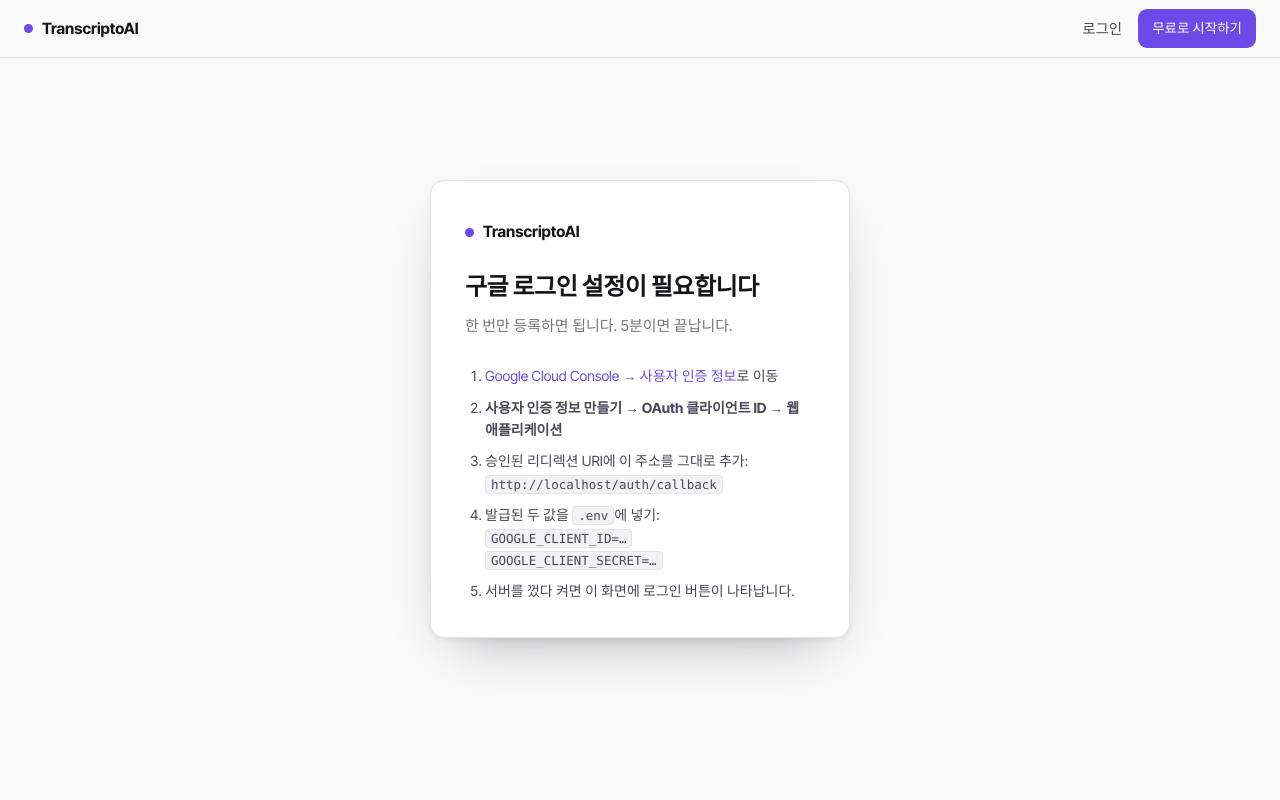
After one commit to S2chloeS2/transcripto-ai, a Flask app: page /login in a window 1280 px wide. The commit adds this page. Run offline with Flask 3, Linux system fonts and the light colour scheme.

Commit message:
Google sign-in and per-user ownership of notes
Until now anyone could open or delete any note by changing the number in the
URL. Required before charging for anything.

- Google OAuth sign-in; no passwords stored.
- Every note has an owner; someone else's returns 404 (not 403) so its
  existence is not revealed.
- All eight API handlers check sign-in and ownership.
- Notes created before accounts existed are adopted by the first sign-in.
- Local-only dev login for use before Google is configured; disabled in
  production.
- Usage aggregation helper for later plan limits.

Verified: a second user's valid cookie gets 404 on read and delete.

```diff
--- a/app.py
+++ b/app.py
@@ -22,17 +22,35 @@
 load_dotenv()
 
 import ai
+import auth
 import db
 import engines
 import media
 
 app = Flask(__name__, static_url_path="/static")
 
+# Signs the session cookie. A fixed value in .env keeps people logged in across
+# restarts; without one we generate a throwaway and everyone is signed out.
+app.secret_key = os.getenv("SECRET_KEY") or os.urandom(32)
+app.config.update(
+    SESSION_COOKIE_HTTPONLY=True,
+    SESSION_COOKIE_SAMESITE="Lax",
+    SESSION_COOKIE_SECURE=os.getenv("FLASK_ENV") == "production",
+    PERMANENT_SESSION_LIFETIME=60 * 60 * 24 * 30,
+)
+
 # Reject oversized bodies before Werkzeug reads them into memory or onto disk.
 # Long recordings arrive as uploads, so this is generous — but not unbounded.
 app.config["MAX_CONTENT_LENGTH"] = int(os.getenv("MAX_UPLOAD_MB", "500")) * 1024 * 1024
 
 db.init()
+auth.init_app(app)
+
+
+@app.context_processor
+def inject_user():
+    """Every template can show who is signed in."""
+    return {"current_user": auth.current_user()}
 
 # Progress for link imports, keyed by session id. In-process is fine: a failed
 # import is cheap to retry, and the transcript itself is already in SQLite.
@@ -54,6 +72,18 @@
     return jsonify({"error": message}), code
 
 
+def owned(session_id):
+    """The session, but only if it belongs to whoever is asking.
+
+    Returns None for someone else's session as well as for one that does not
+    exist, so a stranger cannot tell the two apart.
+    """
+    user = auth.current_user()
+    if not user:
+        return None
+    return db.get_session(session_id, user_id=user["id"])
+
+
 def _keywords_of(session):
     try:
         return json.loads(session.get("keywords") or "[]")
@@ -69,13 +99,15 @@
 
 
 @app.route("/new")
+@auth.login_required
 def new_session():
     return render_template("new.html")
 
 
 @app.route("/session/<int:session_id>")
+@auth.login_required
 def session_view(session_id):
-    session = db.get_session(session_id)
+    session = db.get_session(session_id, user_id=auth.current_user()["id"])
     if not session:
         return render_template("missing.html", session_id=session_id), 404
     speakers = db.speaker_stats(session_id)
@@ -93,13 +125,17 @@
 
 
 @app.route("/review")
+@auth.login_required
 def review():
-    return render_template("review.html", sessions=db.list_sessions())
+    return render_template(
+        "review.html", sessions=db.list_sessions(auth.current_user()["id"])
+    )
 
 
 # ------------------------------------------------------------------ sessions
 
 @app.route("/api/sessions", methods=["POST"])
+@auth.login_required
 def api_create_session():
     body = request.get_json(silent=True) or {}
     source = body.get("source", "mic")
@@ -108,13 +144,16 @@
 
     kind = body.get("kind", "lecture")
     title = (body.get("title") or "").strip() or ("Meeting" if kind == "meeting" else "Lecture")
-    session_id = db.create_session(title=title, kind=kind, source=source)
+    session_id = db.create_session(
+        title=title, kind=kind, source=source, user_id=auth.current_user()["id"]
+    )
     return jsonify({"id": session_id, "url": url_for("session_view", session_id=session_id)})
 
 
 @app.route("/api/sessions/<int:session_id>", methods=["PATCH", "DELETE"])
+@auth.login_required
 def api_modify_session(session_id):
-    if not db.get_session(session_id):
+    if not owned(session_id):
         return fail("No such session.", 404)
 
     if request.method == "DELETE":
@@ -132,9 +171,10 @@
 # ------------------------------------------------------------- transcription
 
 @app.route("/api/sessions/<int:session_id>/transcribe", methods=["POST"])
+@auth.login_required
 def api_transcribe(session_id):
     """Accept one audio clip from the browser and return its text."""
-    if not db.get_session(session_id):
+    if not owned(session_id):
         return fail("No such session.", 404)
 
     clip = request.files.get("file")
@@ -177,6 +217,7 @@
 # --------------------------------------------------------------- link import
 
 @app.route("/api/import", methods=["POST"])
+@auth.login_required
 def api_import():
     """Start fetching a URL in the background; returns a session to watch."""
     body = request.get_json(silent=True) or {}
@@ -207,6 +248,7 @@
 
 
 @app.route("/api/import/file", methods=["POST"])
+@auth.login_required
 def api_import_file():
     """Accept a recording — a Zoom/Teams local recording, a voice memo, anything
     ffmpeg can decode — and run it through the same pipeline as a link."""
@@ -297,13 +339,15 @@
 
 
 @app.route("/api/sessions/<int:session_id>/progress")
+@auth.login_required
 def api_progress(session_id):
+    # Ownership first: progress leaks a session's title and state otherwise.
+    session = owned(session_id)
+    if not session:
+        return fail("기록을 찾을 수 없습니다.", 404)
     job = get_job(session_id)
     if job:
         return jsonify(job)
-    session = db.get_session(session_id)
-    if not session:
-        return fail("No such session.", 404)
     return jsonify({"state": "done" if session.get("summary") else "idle"})
 
 
@@ -326,8 +370,9 @@
 
 
 @app.route("/api/sessions/<int:session_id>/summary", methods=["POST"])
+@auth.login_required
 def api_summary(session_id):
-    if not db.get_session(session_id):
+    if not owned(session_id):
         return fail("No such session.", 404)
     try:
         _build_summary(session_id)
@@ -346,10 +391,13 @@
 
 
 @app.route("/api/sessions/<int:session_id>/keyword")
+@auth.login_required
 def api_keyword(session_id):
+    if not owned(session_id):
+        return fail("기록을 찾을 수 없습니다.", 404)
     keyword = (request.args.get("q") or "").strip()
     if not keyword:
-        return fail("No keyword given.")
+        return fail("키워드를 지정해주세요.")
     transcript = db.get_transcript(session_id)
     if not transcript:
         return fail("There is nothing transcribed in this session yet.")
@@ -366,8 +414,9 @@
 # ---------------------------------------------------------------------- chat
 
 @app.route("/api/sessions/<int:session_id>/chat", methods=["POST"])
+@auth.login_required
 def api_chat(session_id):
-    if not db.get_session(session_id):
+    if not owned(session_id):
         return fail("No such session.", 404)
 
     question = ((request.get_json(silent=True) or {}).get("message") or "").strip()
@@ -387,9 +436,10 @@
 
 
 @app.route("/api/sessions/<int:session_id>/speakers", methods=["GET", "PATCH"])
+@auth.login_required
 def api_speakers(session_id):
     """Read talk-time per speaker, or rename one."""
-    if not db.get_session(session_id):
+    if not owned(session_id):
         return fail("No such session.", 404)
 
     if request.method == "PATCH":
@@ -405,8 +455,9 @@
 
 
 @app.route("/api/sessions/<int:session_id>/transcript")
+@auth.login_required
 def api_transcript(session_id):
-    if not db.get_session(session_id):
+    if not owned(session_id):
         return fail("No such session.", 404)
     return jsonify({"segments": db.get_segments(session_id)})
 
--- a/requirements.txt
+++ b/requirements.txt
@@ -3,3 +3,5 @@
 python-dotenv
 yt-dlp
 httpx
+Authlib
+requests
--- a/static/css/app.css
+++ b/static/css/app.css
@@ -578,3 +578,54 @@
   font-size: 13.5px; color: var(--ink-mute);
   display: flex; justify-content: space-between; gap: 16px; flex-wrap: wrap;
 }
+
+/* -------------------------------------------------------------- sign in */
+
+.auth-wrap { min-height: calc(100vh - 58px); display: grid; place-items: center; padding: 40px 24px 80px; }
+.auth-card {
+  width: 100%; max-width: 420px; background: var(--surface);
+  border: 1px solid var(--rule); border-radius: 14px; padding: 38px 34px 34px;
+  box-shadow: var(--shadow-lg);
+}
+.auth-mark { display: flex; align-items: center; gap: 9px; margin-bottom: 22px; }
+.auth-card h1 { font-size: 24px; font-weight: 680; margin-bottom: 8px; }
+.auth-card > p { font-size: 15px; color: var(--ink-mute); line-height: 1.65; margin-bottom: 26px; }
+
+.btn-google {
+  width: 100%; background: var(--surface); color: var(--ink);
+  border: 1px solid var(--rule-strong); padding: 12px 18px; font-size: 15px; font-weight: 550;
+}
+.btn-google:hover { background: var(--sunk); }
+.g-logo { width: 18px; height: 18px; flex: none; }
+
+.auth-note { font-size: 12.5px; color: var(--ink-mute); line-height: 1.6; margin-top: 20px; text-align: center; }
+.auth-error {
+  padding: 12px 15px; border-radius: 9px; margin-bottom: 20px; font-size: 14px;
+  background: var(--bad-soft); color: var(--bad);
+  border: 1px solid color-mix(in srgb, var(--bad) 28%, transparent);
+}
+
+.setup { display: grid; gap: 14px; }
+.setup ol { margin: 0; padding-left: 20px; display: grid; gap: 9px; }
+.setup li { font-size: 14px; color: var(--ink-soft); line-height: 1.6; }
+.setup code {
+  font-family: ui-monospace, "SF Mono", Menlo, monospace; font-size: 12.5px;
+  background: var(--sunk); border: 1px solid var(--rule); border-radius: 4px;
+  padding: 1px 5px; word-break: break-all;
+}
+.setup-divider {
+  display: flex; align-items: center; gap: 12px; margin: 6px 0;
+  font-size: 12px; color: var(--ink-mute);
+}
+.setup-divider::before, .setup-divider::after {
+  content: ""; flex: 1; height: 1px; background: var(--rule);
+}
+
+/* who is signed in, in the nav */
+.nav-user { display: flex; align-items: center; gap: 9px; margin-left: 8px; }
+.nav-avatar {
+  width: 27px; height: 27px; border-radius: 50%; background: var(--accent-soft);
+  color: var(--accent); display: grid; place-items: center;
+  font-size: 12px; font-weight: 650; overflow: hidden; flex: none;
+}
+.nav-avatar img { width: 100%; height: 100%; object-fit: cover; }
--- a/templates/base.html
+++ b/templates/base.html
@@ -15,8 +15,23 @@
       <span class="brand-dot"></span> TranscriptoAI
     </a>
     <div class="nav-links">
-      <a class="nav-link {{ 'is-active' if active == 'new' }}" href="{{ url_for('new_session') }}">새 기록</a>
-      <a class="nav-link {{ 'is-active' if active == 'review' }}" href="{{ url_for('review') }}">지난 기록</a>
+      {% if current_user %}
+        <a class="nav-link {{ 'is-active' if active == 'new' }}" href="{{ url_for('new_session') }}">새 기록</a>
+        <a class="nav-link {{ 'is-active' if active == 'review' }}" href="{{ url_for('review') }}">지난 기록</a>
+        <div class="nav-user">
+          <span class="nav-avatar" title="{{ current_user.email }}">
+            {% if current_user.picture %}
+              <img src="{{ current_user.picture }}" alt="" referrerpolicy="no-referrer">
+            {% else %}
+              {{ (current_user.name or current_user.email)[0]|upper }}
+            {% endif %}
+          </span>
+          <a class="nav-link" href="{{ url_for('auth.logout') }}">로그아웃</a>
+        </div>
+      {% else %}
+        <a class="nav-link" href="{{ url_for('auth.login') }}">로그인</a>
+        <a class="btn btn-primary btn-sm" href="{{ url_for('auth.login') }}">무료로 시작하기</a>
+      {% endif %}
     </div>
   </nav>
 
--- /dev/null
+++ b/templates/login.html
@@ -0,0 +1,75 @@
+{% extends "base.html" %}
+{% block title %}로그인 — TranscriptoAI{% endblock %}
+
+{% block body %}
+<div class="auth-wrap">
+  <div class="auth-card">
+
+    <div class="auth-mark">
+      <span class="brand-dot"></span>
+      <strong style="font-size:15.5px;">TranscriptoAI</strong>
+    </div>
+
+    {% if error %}
+    <div class="auth-error">{{ error }}</div>
+    {% endif %}
+
+    {% if configured %}
+      <h1>다시 오셨네요</h1>
+      <p>기록은 계정에 저장되어, 다른 기기에서도 이어서 볼 수 있습니다.</p>
+
+      <a class="btn btn-google" href="{{ url_for('auth.google_start', next=next_url) }}">
+        <svg class="g-logo" viewBox="0 0 48 48" aria-hidden="true">
+          <path fill="#EA4335" d="M24 9.5c3.5 0 6.6 1.2 9 3.6l6.7-6.7C35.6 2.6 30.2 0 24 0 14.6 0 6.5 5.4 2.6 13.2l7.8 6.1C12.3 13.2 17.7 9.5 24 9.5z"/>
+          <path fill="#4285F4" d="M46.1 24.6c0-1.6-.1-3.1-.4-4.6H24v9.1h12.4c-.5 2.9-2.2 5.3-4.6 6.9l7.1 5.5c4.2-3.8 6.6-9.5 6.6-16.2z"/>
+          <path fill="#FBBC05" d="M10.4 28.7c-.5-1.4-.8-2.9-.8-4.5s.3-3.1.8-4.5l-7.8-6.1C1 16.8 0 20.3 0 24s1 7.2 2.6 10.3l7.8-5.6z"/>
+          <path fill="#34A853" d="M24 48c6.5 0 11.9-2.1 15.9-5.8l-7.1-5.5c-2 1.3-4.6 2.1-8.8 2.1-6.3 0-11.7-3.7-13.6-9.1l-7.8 5.6C6.5 42.6 14.6 48 24 48z"/>
+        </svg>
+        구글 계정으로 계속하기
+      </a>
+
+      <p class="auth-note">
+        계속하면 이름과 이메일만 받아옵니다.<br>
+        구글 비밀번호는 저희에게 전달되지 않습니다.
+      </p>
+
+    {% else %}
+      <h1>구글 로그인 설정이 필요합니다</h1>
+      <p>한 번만 등록하면 됩니다. 5분이면 끝납니다.</p>
+
+      <div class="setup">
+        <ol>
+          <li>
+            <a href="https://console.cloud.google.com/apis/credentials" target="_blank" rel="noopener">
+              Google Cloud Console → 사용자 인증 정보</a>로 이동
+          </li>
+          <li><strong>사용자 인증 정보 만들기 → OAuth 클라이언트 ID → 웹 애플리케이션</strong></li>
+          <li>
+            승인된 리디렉션 URI에 이 주소를 그대로 추가:<br>
+            <code>{{ url_for('auth.callback', _external=True) }}</code>
+          </li>
+          <li>
+            발급된 두 값을 <code>.env</code>에 넣기:<br>
+            <code>GOOGLE_CLIENT_ID=…</code><br>
+            <code>GOOGLE_CLIENT_SECRET=…</code>
+          </li>
+          <li>서버를 껐다 켜면 이 화면에 로그인 버튼이 나타납니다.</li>
+        </ol>
+      </div>
+
+      {% if dev_login %}
+      <div class="setup-divider">또는</div>
+      <form method="post" action="{{ url_for('auth.dev_login') }}">
+        <button type="submit" class="btn btn-ghost" style="width:100%;">
+          로컬 테스트 계정으로 들어가기
+        </button>
+      </form>
+      <p class="auth-note">
+        <code>ALLOW_DEV_LOGIN=1</code>일 때만 보이며, 배포 환경에서는 동작하지 않습니다.
+      </p>
+      {% endif %}
+    {% endif %}
+
+  </div>
+</div>
+{% endblock %}
```
Also changed, not shown: auth.py (added, +162 -0 lines), db.py (+92 -8 lines), templates/landing.html (+5 -5 lines), 1 other file.
